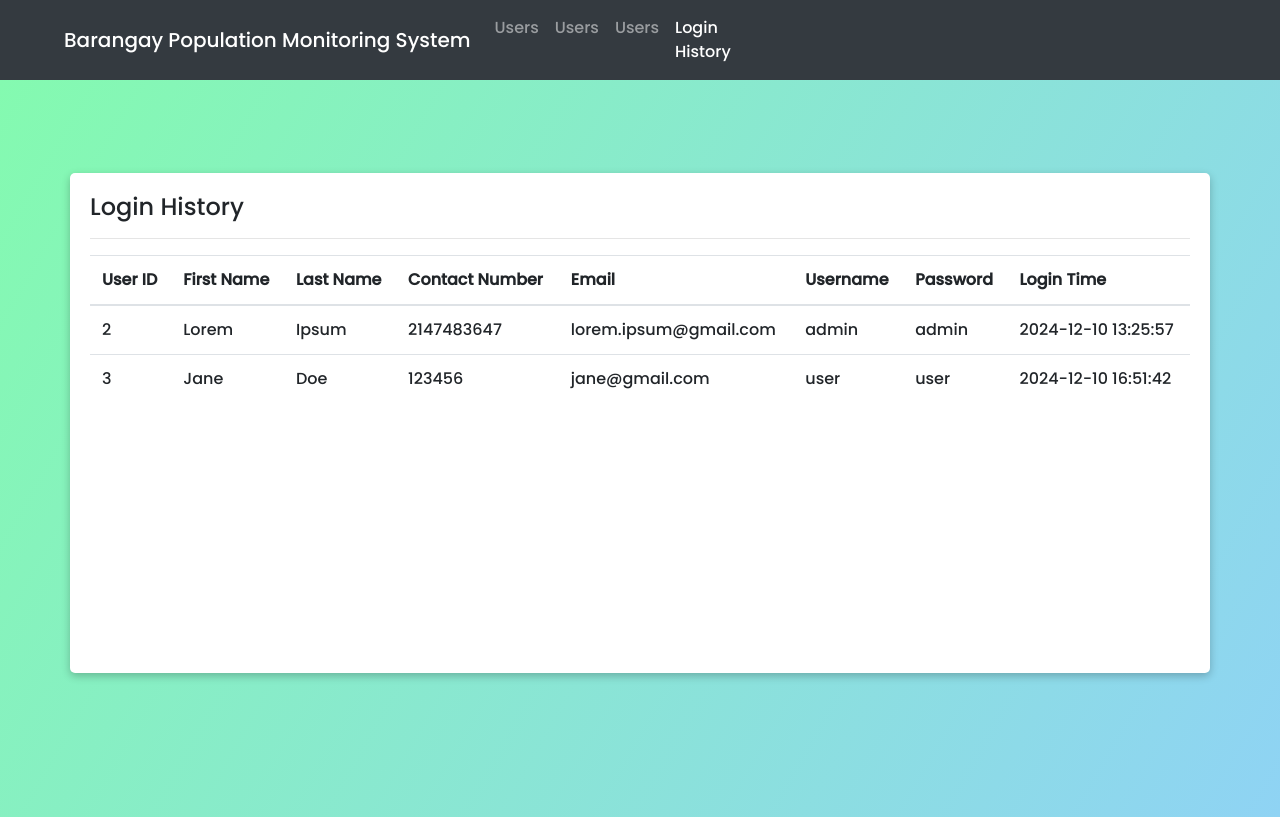
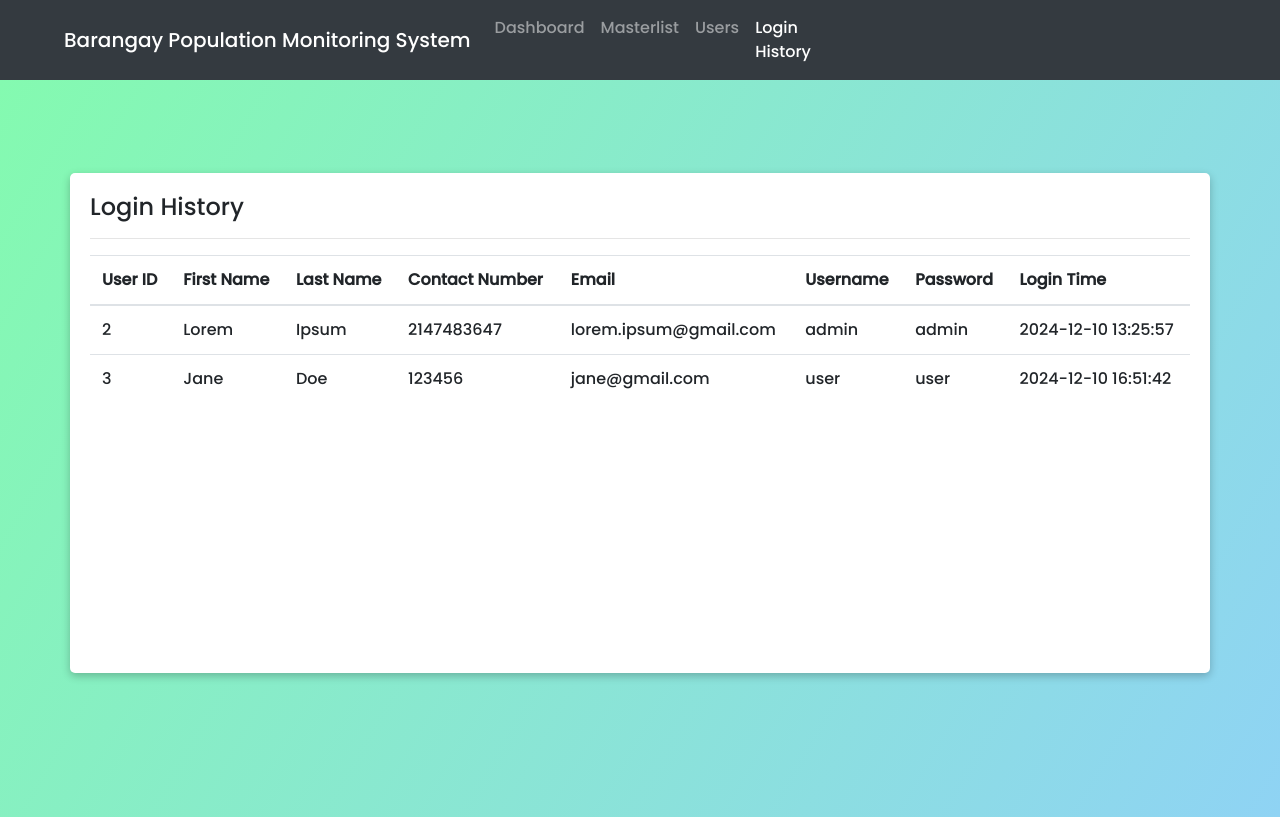
Before and after one commit to ShielaMaeBacalando/database_it26a, a PHP site: page /barangay-population-monitoring-system/history.php in a window 1280 px wide; the page is wider, and only the part inside the window is pictured. Run offline with PHP 8.4, Linux system fonts and the light colour scheme; data comes from the database, SQL or seed files in the repository.

Commit message:
dashboard adjustments

```diff
--- a/history.php
+++ b/history.php
@@ -79,9 +79,10 @@
             <ul class="navbar-nav">
                 <li class="nav-item ">
                     <li class="nav-item ">
-                    <a class="nav-link" href="http://localhost/barangay-population-monitoring-system/dashboard.php/">Users <span class="sr-only">(current)</span></a>
+                    <a class="nav-link" href="http://localhost/barangay-population-monitoring-system/dashboard.php/">Dashboard <span class="sr-only">(current)</span></a>
                 </li>
-                    <a class="nav-link" href="http://localhost/barangay-population-monitoring-system/masterlist.php/">Users <span class="sr-only">(current)</span></a>
+                <li class="nav-item ">
+                    <a class="nav-link" href="http://localhost/barangay-population-monitoring-system/masterlist.php/">Masterlist <span class="sr-only">(current)</span></a>
                 </li>
                 <li class="nav-item ">
                     <a class="nav-link" href="http://localhost/barangay-population-monitoring-system/home.php/">Users <span class="sr-only">(current)</span></a>
--- a/home.php
+++ b/home.php
@@ -78,10 +78,10 @@
         <div class="collapse navbar-collapse" id="navbarScroll">
             <ul class="navbar-nav">
                 <li class="nav-item active">
-                    <a class="nav-link" href="http://localhost/barangay-population-monitoring-system/dashboard.php/">Users <span class="sr-only">(current)</span></a>
+                    <a class="nav-link" href="http://localhost/barangay-population-monitoring-system/dashboard.php/">Dashboard <span class="sr-only">(current)</span></a>
                 </li>
                 <li class="nav-item active">
-                    <a class="nav-link" href="http://localhost/barangay-population-monitoring-system/masterlist.php/">Users <span class="sr-only">(current)</span></a>
+                    <a class="nav-link" href="http://localhost/barangay-population-monitoring-system/masterlist.php/">Masterlist <span class="sr-only">(current)</span></a>
                 </li>
                 <li class="nav-item active">
                     <a class="nav-link" href="http://localhost/barangay-population-monitoring-system/home.php/">Users <span class="sr-only">(current)</span></a>
```
Also changed, not shown: dashboard.php (+5 -5 lines).
